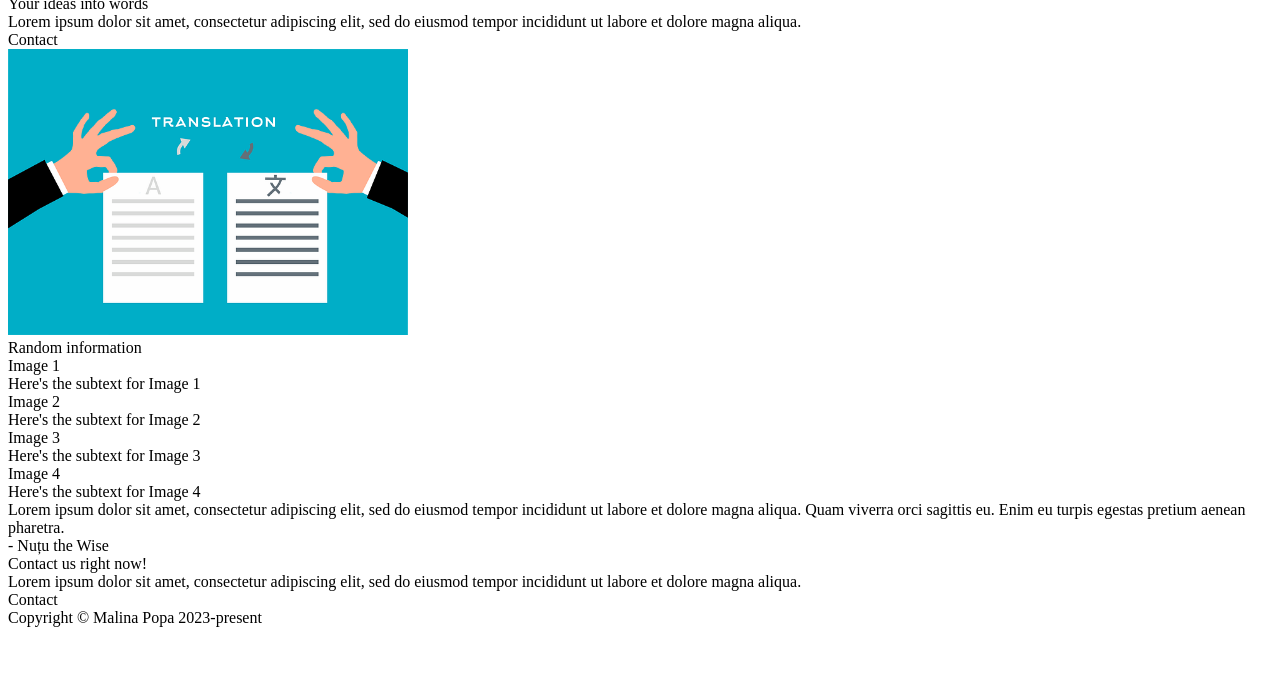
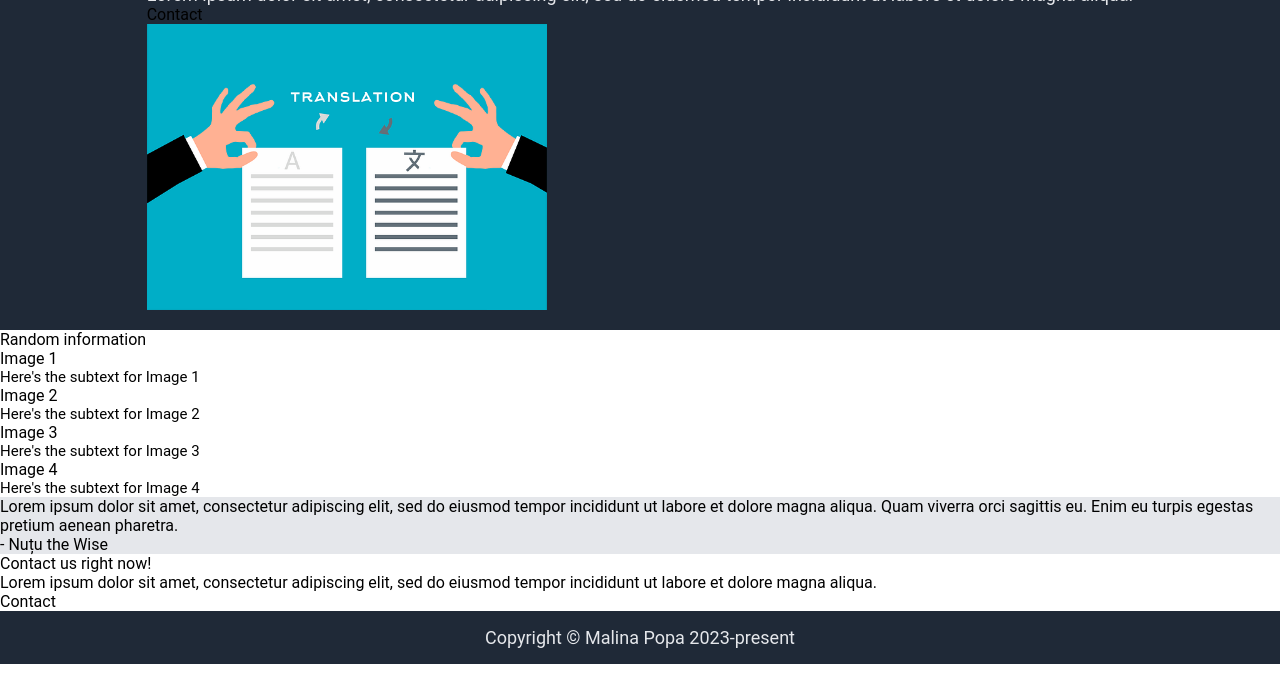
Before and after one commit to malina-popa/landing-page, a plain HTML site: page index.html in a window 1280 px wide. Shown: the part 117-800 px from the top of the page. Drawn offline with Linux system fonts and the light colour scheme.

Commit message:
Add styling to header and footer

```diff
--- a/index.html
+++ b/index.html
@@ -6,7 +6,7 @@
     <meta name="viewport" content="width=device-width, initial-scale=1.0">
     <title>Malina Translates</title>
 
-    <link rel="stylesheet" href="style.css">
+    <link rel="stylesheet" href="styles.css">
 </head>
 <body>
     <header>
@@ -21,7 +21,7 @@
         <div class="bottom-header">
             <div class="left-hero">
                 <div class="hero-title">Your ideas into words</div>
-                <div class="subtext">Lorem ipsum dolor sit amet, consectetur adipiscing elit, sed do eiusmod tempor incididunt ut labore et dolore magna aliqua.</div>
+                <div class="hero-subtext">Lorem ipsum dolor sit amet, consectetur adipiscing elit, sed do eiusmod tempor incididunt ut labore et dolore magna aliqua.</div>
                 <div class="buttons">Contact</div>
             <div class="right-hero">
                 <img src="/images/translation.png" alt="Illustration: Two hands holding a source text and a target text." width="400">
@@ -32,19 +32,19 @@
         <div class="title-info">Random information</div>
         <div class="info">
             <div class="images">Image 1</div>
-            <div class="subtext">Here's the subtext for Image 1</div>
+            <div class="info-subtext">Here's the subtext for Image 1</div>
         </div>
         <div class="info">
             <div class="images">Image 2</div>
-            <div class="subtext">Here's the subtext for Image 2</div>
+            <div class="info-subtext">Here's the subtext for Image 2</div>
         </div>
         <div class="info">
             <div class="images">Image 3</div>
-            <div class="subtext">Here's the subtext for Image 3</div>
+            <div class="info-subtext">Here's the subtext for Image 3</div>
         </div>
         <div class="info">
             <div class="images">Image 4</div>
-            <div class="subtext">Here's the subtext for Image 4</div>
+            <div class="info-subtext">Here's the subtext for Image 4</div>
         </div>
     </div>
     <div class="quote-container">
@@ -61,7 +61,7 @@
         </div>
     </div>
     <footer>
-        <div class="subtext">Copyright © Malina Popa 2023-present</div>
+        <div class="footer-subtext">Copyright © Malina Popa 2023-present</div>
     </footer>
 </body>
 </html>
--- a/styles.css
+++ b/styles.css
@@ -0,0 +1,74 @@
+* {
+    box-sizing: border-box;
+    margin: 0;
+    padding: 0;
+}
+
+body {
+    font-family: Roboto;
+    display: flex;
+    justify-content: center;
+    flex-direction: column;
+}
+
+header,
+footer {
+    background-color: #1F2937;
+    align-items: center;
+    flex-direction: column;
+    display: flex;
+    justify-content: space-between;
+    padding: 16px;
+}
+
+.top-header {
+    display: flex;
+    justify-content: space-around;
+    flex: 1;
+    flex-basis: 100%;
+    width: 100%;
+    align-items: center;
+
+}
+
+.logo {
+    font-size: 24px;
+    color: #F9FAF8;
+    justify-content: flex-end;
+}
+
+.header-links {
+    display: flex;
+    justify-content: flex-start;
+    gap: 15px;
+
+}
+
+.quote-container {
+    background-color: #E5E7EB;
+}
+
+.hero-title {
+    color: #F9FAF8;
+    font-size: 48px;
+    font-weight: 800;
+}
+
+.hero-subtext,
+.header-links,
+.footer-subtext {
+    font-size: 18px;
+    color: #E5E7EB;
+}
+
+ul {
+    list-style: none;
+}
+
+a {
+    text-decoration: none;
+}
+
+.info-subtext {
+    font-size: 15px;
+}
```
